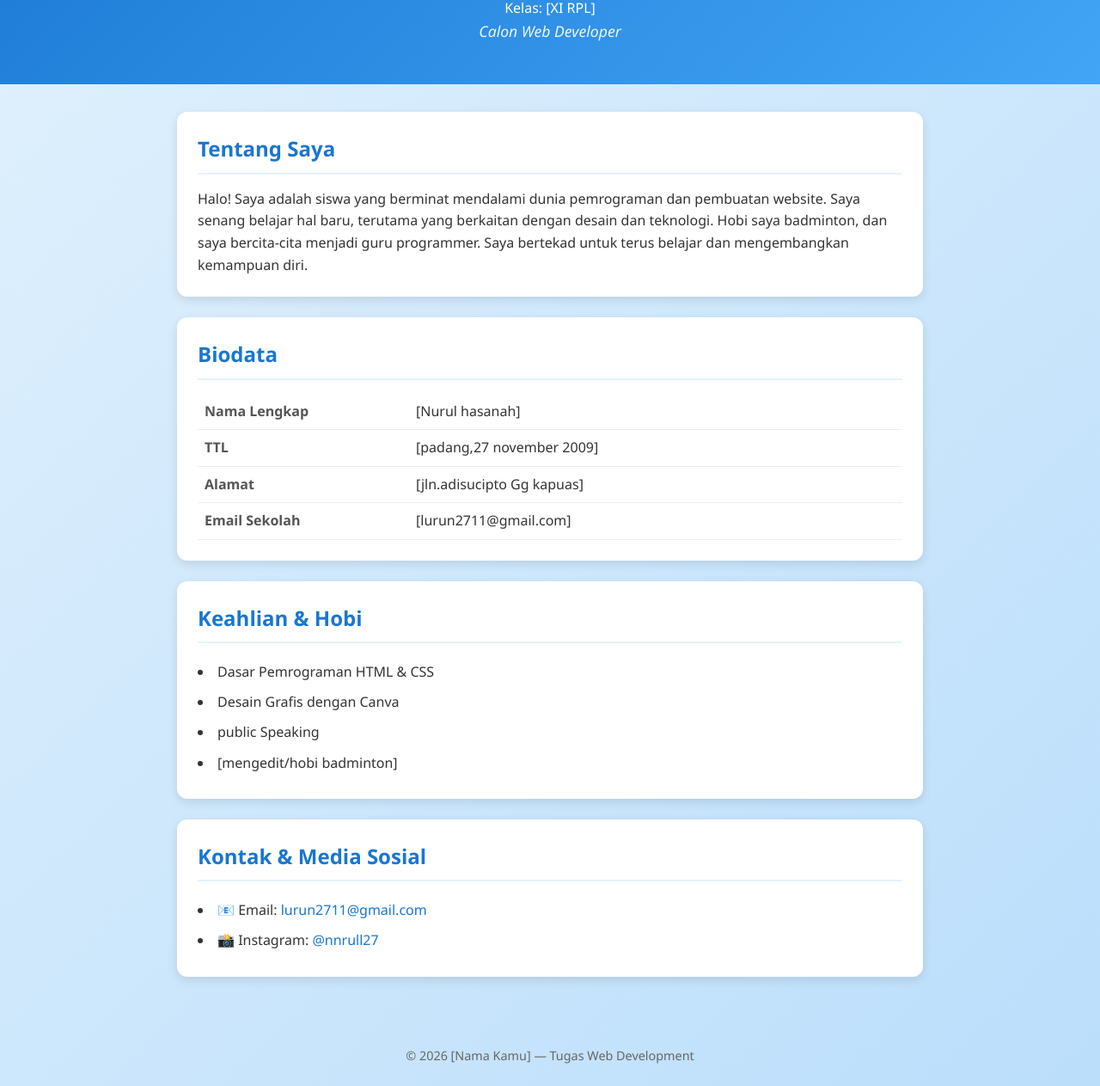
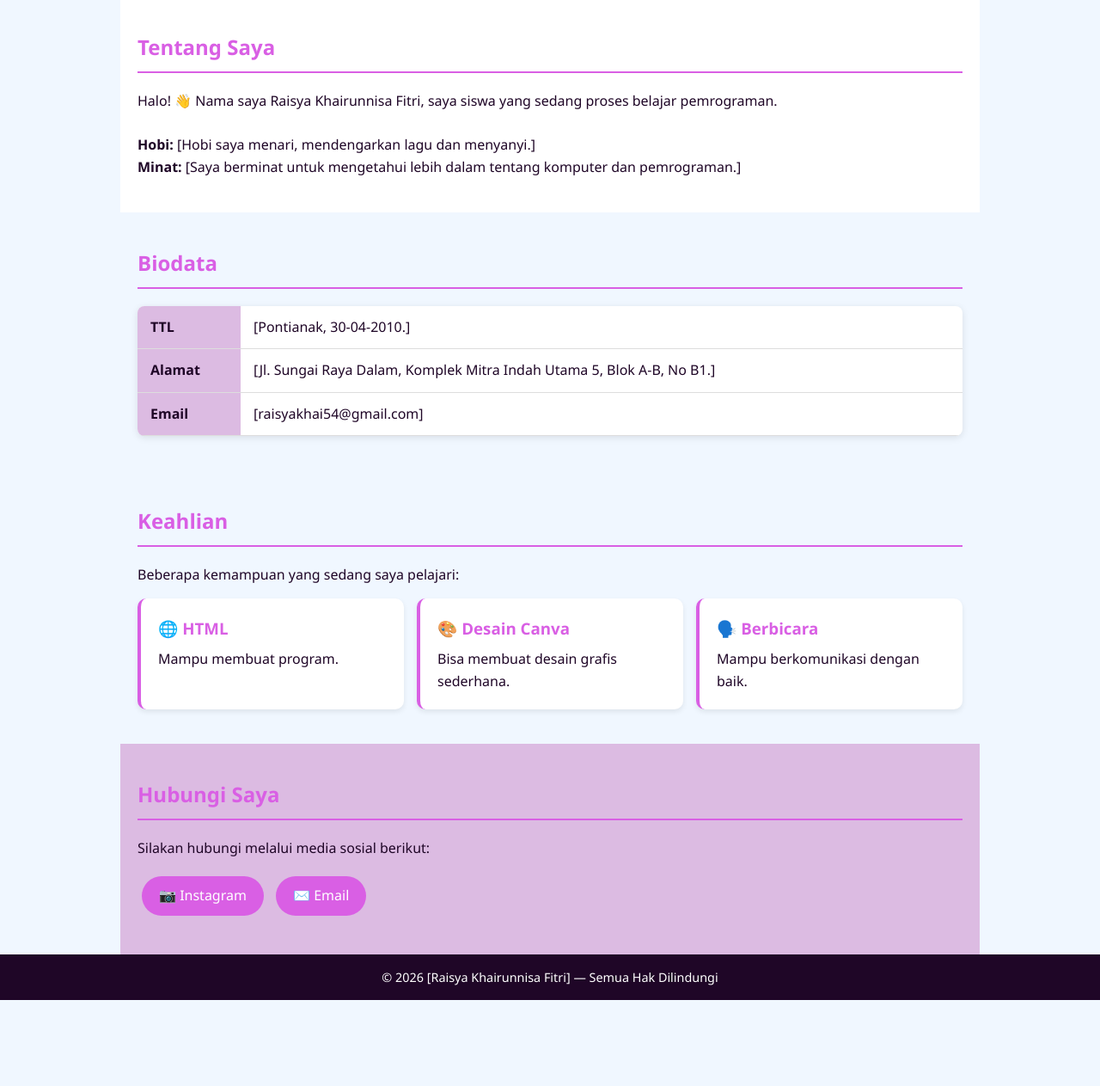
Before and after one commit to lurun2711-png/web-saya, a plain HTML site: page index.html in a window 1280 px wide. Shown: the part 279-1542 px from the top of the page at 86% size. After the commit the page ends 1442 px from the top, so only its background shows below. Drawn offline with Linux system fonts and the light colour scheme.

Commit message:
Add files via upload

```diff
--- a/index.html
+++ b/index.html
@@ -3,28 +3,47 @@
 <head>
     <meta charset="UTF-8">
     <meta name="viewport" content="width=device-width, initial-scale=1.0">
-    <title>Profil Pribadi - Nurul hasanah</title>
+    <title>Profil - [Raisya Khairunnisa Fitri]</title>
     <style>
         * {
             margin: 0;
             padding: 0;
             box-sizing: border-box;
-            font-family: 'Segoe UI', sans-serif;
+            font-family: 'Segoe UI', Tahoma, Geneva, Verdana, sans-serif;
+        }
+
+        :root {
+            --warna-utama: #d95fe4;
+            --warna-kedua: #e69be9;
+            --warna-terang: #dcbbe2;
+            --teks-gelap: #1f0627;
         }
 
         body {
             line-height: 1.6;
-            color: #333;
-            background: linear-gradient(135deg, #e3f2fd, #bbdefb);
-            min-height: 100vh;
+            color: var(--teks-gelap);
+            background-color: #f0f7ff;
         }
 
-        /* Header / Hero Section */
+        section {
+            padding: 40px 20px;
+            max-width: 1000px;
+            margin: 0 auto;
+        }
+
+        h2 {
+            color: var(--warna-utama);
+            margin-bottom: 20px;
+            border-bottom: 2px solid var(--warna-utama);
+            padding-bottom: 8px;
+        }
+
+        /* ===== Bagian Header / Hero ===== */
         header {
-            background: linear-gradient(135deg, #1976d2, #42a5f5);
+            background: linear-gradient(135deg, var(--warna-utama), var(--warna-kedua));
             color: white;
             text-align: center;
-            padding: 3rem 1rem;
+            padding: 50px 20px;
         }
 
         .foto-profil {
@@ -33,113 +52,188 @@
             border-radius: 50%;
             object-fit: cover;
             border: 4px solid white;
-            margin-bottom: 1rem;
+            margin-bottom: 15px;
         }
 
-        header h1 { font-size: 1.8rem; margin-bottom: 0.5rem; }
-        .tagline { font-size: 1.1rem; opacity: 0.9; font-style: italic; }
-
-        /* Konten Utama */
-        main {
-            max-width: 900px;
-            margin: 0 auto;
-            padding: 2rem 1rem;
+        header h1 {
+            font-size: 1.8rem;
+            margin-bottom: 5px;
         }
 
-        section {
-            background: white;
-            border-radius: 12px;
-            padding: 1.5rem;
-            margin-bottom: 1.5rem;
-            box-shadow: 0 4px 12px rgba(0,0,0,0.1);
+        .kelas {
+            font-size: 1.1rem;
+            opacity: 0.9;
+            margin-bottom: 10px;
         }
 
-        section h2 {
-            color: #1976d2;
-            margin-bottom: 1rem;
-            border-bottom: 2px solid #e3f2fd;
-            padding-bottom: 0.5rem;
+        .cita-cita {
+            font-style: italic;
+            font-size: 1rem;
+            background: rgba(255,255,255,0.2);
+            display: inline-block;
+            padding: 6px 20px;
+            border-radius: 20px;
         }
 
-        /* Tabel Biodata */
-        table { width: 100%; border-collapse: collapse; margin-top: 0.5rem; }
-        td { padding: 0.5rem; border-bottom: 1px solid #eee; }
-        td:first-child { font-weight: bold; width: 30%; color: #555; }
-
-        /* Daftar Skill & Kontak */
-        ul { list-style-position: inside; margin-top: 0.5rem; }
-        li { padding: 0.3rem 0; }
-        a { color: #1976d2; text-decoration: none; font-weight: 500; }
-        a:hover { text-decoration: underline; }
-
-        /* Footer */
-        footer {
-            text-align: center;
-            padding: 1.5rem;
-            color: #666;
-            font-size: 0.9rem;
+        /* ===== Tentang Saya ===== */
+        #tentang {
+            background: white;
         }
 
-        /* Responsif untuk HP */
-        @media (max-width: 600px) {
-            header { padding: 2rem 1rem; }
-            .foto-profil { width: 120px; height: 120px; }
-            section { padding: 1rem; }
+        /* ===== Biodata ===== */
+        table {
+            width: 100%;
+            border-collapse: collapse;
+            margin-top: 10px;
+            background: white;
+            border-radius: 8px;
+            overflow: hidden;
+            box-shadow: 0 2px 8px rgba(0,0,0,0.1);
+        }
+
+        td {
+            padding: 12px 15px;
+            border-bottom: 1px solid #ddd;
+        }
+
+        td:first-child {
+            font-weight: bold;
+            width: 120px;
+            background: var(--warna-terang);
+        }
+
+        /* ===== Keahlian ===== */
+        .daftar-keahlian {
+            display: grid;
+            grid-template-columns: repeat(auto-fit, minmax(200px, 1fr));
+            gap: 15px;
+            margin-top: 15px;
+        }
+
+        .keahlian {
+            background: white;
+            padding: 20px;
+            border-radius: 10px;
+            border-left: 4px solid var(--warna-utama);
+            box-shadow: 0 3px 6px rgba(0,0,0,0.08);
+            transition: transform 0.3s;
+        }
+
+        .keahlian:hover {
+            transform: translateY(-5px);
+        }
+
+        .keahlian h3 {
+            color: var(--warna-utama);
+            margin-bottom: 8px;
+        }
+
+        /* ===== Kontak ===== */
+        #kontak {
+            background: var(--warna-terang);
+        }
+
+        .link-kontak {
+            margin-top: 15px;
+        }
+
+        .link-kontak a {
+            display: inline-block;
+            background: var(--warna-utama);
+            color: white;
+            padding: 10px 20px;
+            margin: 5px;
+            border-radius: 25px;
+            text-decoration: none;
+            transition: background 0.3s;
+        }
+
+        .link-kontak a:hover {
+            background: var(--warna-kedua);
+        }
+
+        /* ===== Kaki Halaman ===== */
+        footer {
+            background: var(--teks-gelap);
+            color: white;
+            text-align: center;
+            padding: 15px;
+            font-size: 0.9rem;
         }
     </style>
 </head>
 <body>
 
-    <!-- Header / Hero Section -->
+    <!-- ===== BAGIAN 1: HEADER / HERO ===== -->
     <header>
-        <img src="foto.jpg.jpeg" alt="Foto Saya" class="foto-profil">
-        <h1>[Nurul hasanah]</h1>
-        <p>Kelas: [XI RPL]</p>
-        <p class="tagline">Calon Web Developer</p>
+        <img src="raisa.jpg" alt="Foto Profil" class="foto-profil">
+        <h1>[Raisya Khairunnisa Fitri]</h1>
+        <p class="kelas">[XI RPL]</p>
+        <p class="cita-cita">[Menjadi Dokter Umum]</p>
     </header>
 
-    <main>
-        <!-- Tentang Saya -->
-        <section>
+    <!-- ===== BAGIAN 2: TENTANG SAYA ===== -->
+    <section id="tentang">
         <h2>Tentang Saya</h2>
-            <p>Halo! Saya adalah siswa yang berminat mendalami dunia pemrograman dan pembuatan website. Saya senang belajar hal baru, terutama yang berkaitan dengan desain dan teknologi. Hobi saya badminton, dan saya bercita-cita menjadi guru programmer. Saya bertekad untuk terus belajar dan mengembangkan kemampuan diri.</p>
+        <p>Halo! 👋 Nama saya Raisya Khairunnisa Fitri, saya siswa yang sedang proses belajar pemrograman.</p>
+        <br>
+        <p><strong>Hobi:</strong> [Hobi saya menari, mendengarkan lagu dan menyanyi.]</p>
+        <p><strong>Minat:</strong> [Saya berminat untuk mengetahui lebih dalam tentang komputer dan pemrograman.]</p>
     </section>
 
-        <!-- Biodata -->
-        <section>
+    <!-- ===== BAGIAN 3: BIODATA ===== -->
+    <section id="biodata">
         <h2>Biodata</h2>
         <table>
-                <tr><td>Nama Lengkap</td><td>[Nurul hasanah]</td></tr>
-                <tr><td>TTL</td><td>[padang,27 november 2009]</td></tr>
-                <tr><td>Alamat</td><td>[jln.adisucipto Gg kapuas]</td></tr>
-                <tr><td>Email Sekolah</td><td>[lurun2711@gmail.com]</td></tr>
+            <tr>
+                <td>TTL</td>
+                <td>[Pontianak, 30-04-2010.]</td>
+            </tr>
+            <tr>
+                <td>Alamat</td>
+                <td>[Jl. Sungai Raya Dalam, Komplek Mitra Indah Utama 5, Blok A-B, No B1.]</td>
+            </tr>
+            <tr>
+                <td>Email</td>
+                <td>[raisyakhai54@gmail.com]</td>
+            </tr>
         </table>
     </section>
 
-        <!-- Keahlian / Hobi -->
-        <section>
-            <h2>Keahlian & Hobi</h2>
-            <ul>
-                <li>Dasar Pemrograman HTML & CSS</li>
-                <li>Desain Grafis dengan Canva</li>
-                <li>public Speaking</li>
-                <li>[mengedit/hobi badminton]</li>
-            </ul>
+    <!-- ===== BAGIAN 4: KEAHLIAN ===== -->
+    <section id="keahlian">
+        <h2>Keahlian</h2>
+        <p>Beberapa kemampuan yang sedang saya pelajari:</p>
+        <div class="daftar-keahlian">
+            <div class="keahlian">
+                <h3>🌐 HTML</h3>
+                <p>Mampu membuat program.</p>
+            </div>
+            <div class="keahlian">
+                <h3>🎨 Desain Canva</h3>
+                <p>Bisa membuat desain grafis sederhana.</p>
+            </div>
+            <div class="keahlian">
+                <h3>🗣️ Berbicara</h3>
+                <p>Mampu berkomunikasi dengan baik.</p>
+            </div>
+        </div>
     </section>
 
-        <!-- Kontak / Media Sosial -->
-        <section>
-            <h2>Kontak & Media Sosial</h2>
-            <ul>
-                <li>📧 Email: <a href="mailto:lurun2711@gmail.com">lurun2711@gmail.com</a></li>
-                <li>📸 Instagram: <a href="https://instagram.com/nnrull27" target="_blank">@nnrull27</a></li>
-            </ul>
+    <!-- ===== BAGIAN 5: KONTAK ===== -->
+    <section id="kontak">
+        <h2>Hubungi Saya</h2>
+        <p>Silakan hubungi melalui media sosial berikut:</p>
+        <div class="link-kontak">
+            <a href="https://instagram.com/[@raarcca]" target="_blank">📷 Instagram</a>
+            <a href="mailto:[@raisyakhai54.gmail.com]" target="_blank">✉️ Email</a>
+        </div>
     </section>
-    </main>
 
+    <!-- ===== KAKI HALAMAN ===== -->
     <footer>
-        <p>&copy; 2026 [Nama Kamu] — Tugas Web Development</p>
+        <p>&copy; 2026 [Raisya Khairunnisa Fitri] — Semua Hak Dilindungi</p>
     </footer>
 
 </body>
-</html>
+</html
```
Lines whose indentation alone changed are shown as unchanged.
